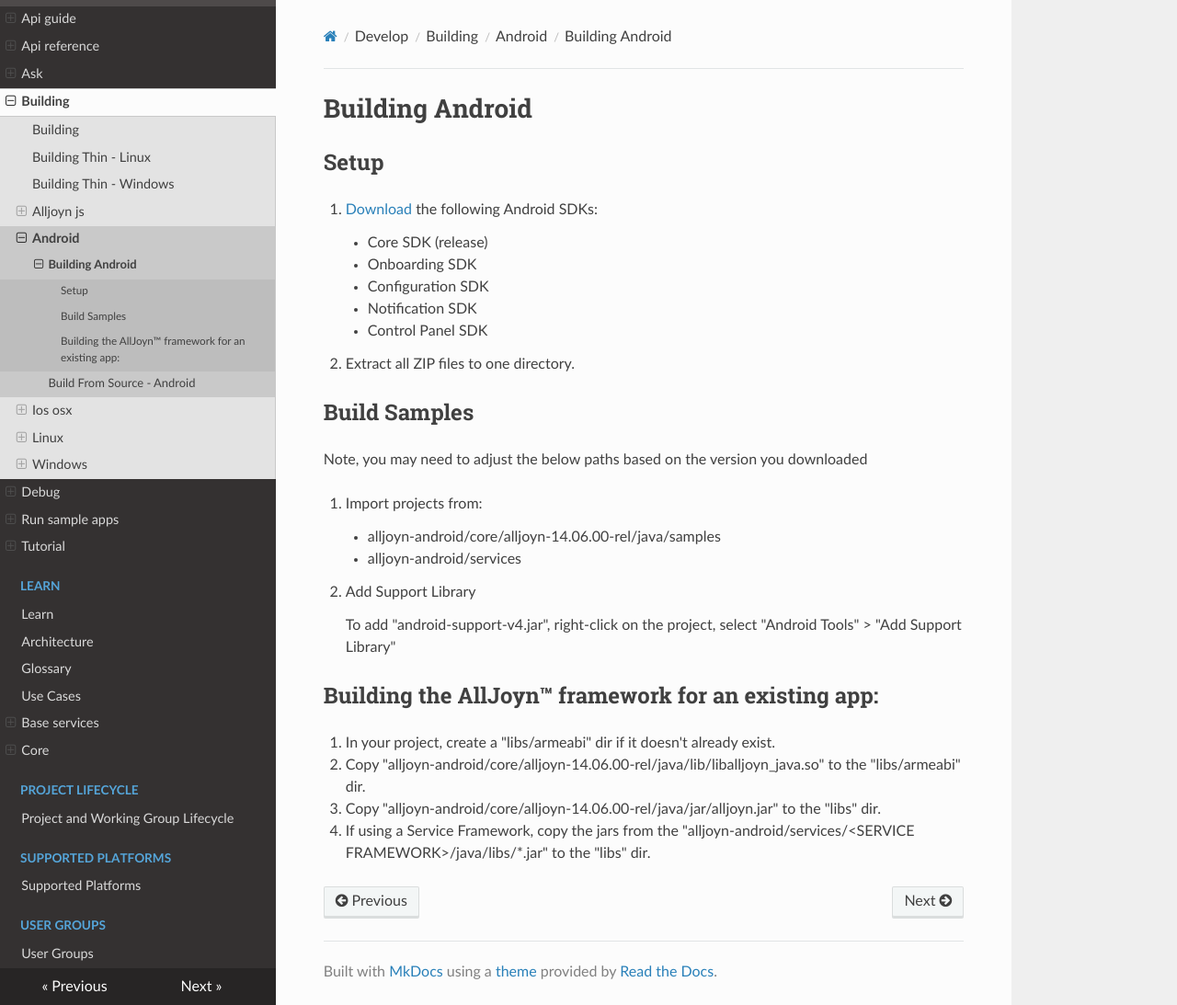
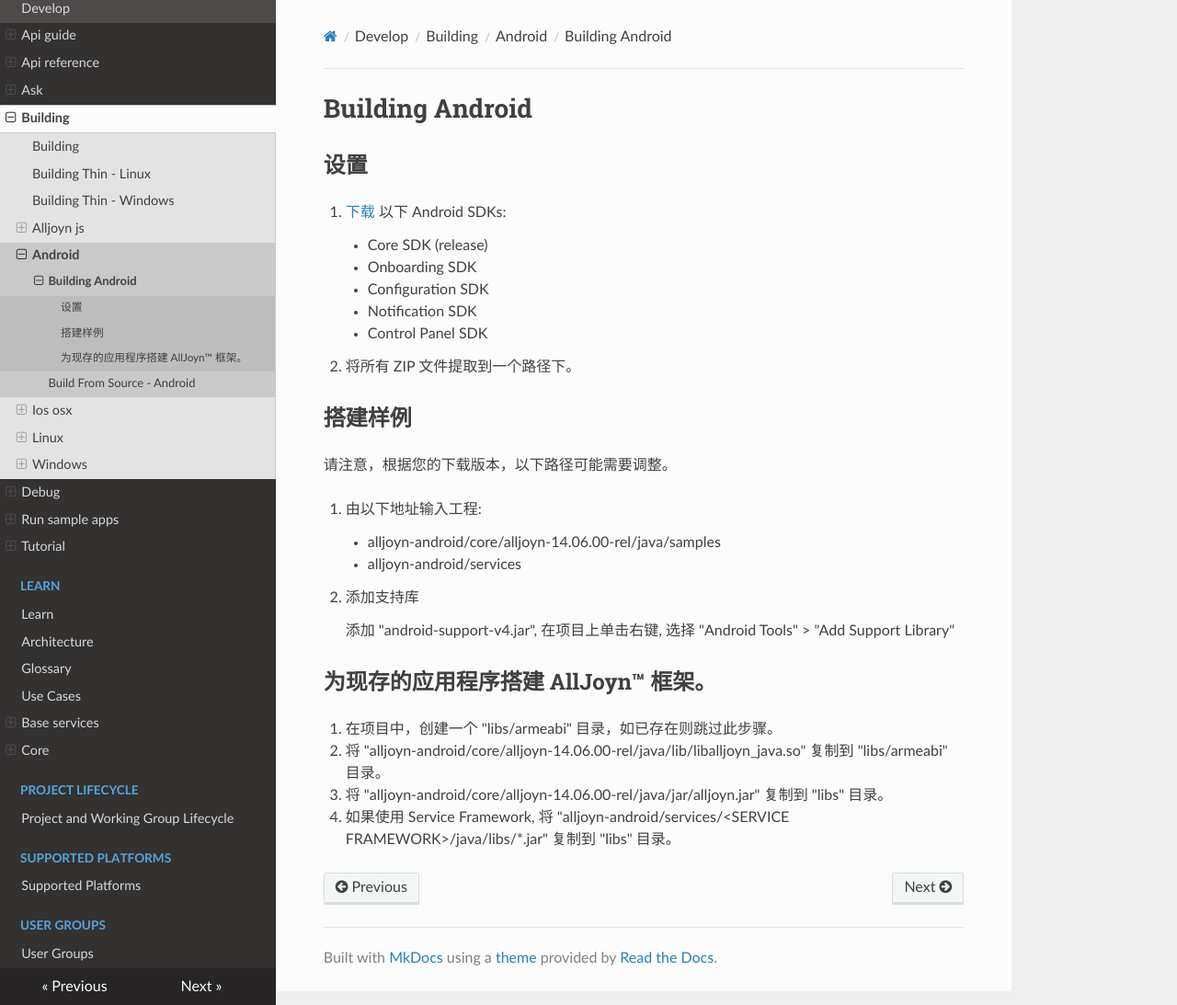
Before and after one commit to smart-conn/alljoyn-zh, an MkDocs documentation site: the page built from docs/develop/building/android/index.md, in a window 1280 px wide and 1093 px high. Shown: the whole window at 92% size. Built offline with MkDocs 1.6.1, drawn with Linux system fonts in a browser that asks for light colours; nearby versions of some CDN libraries.

Commit message:
Update index.md

```diff
--- a/docs/develop/building/android/index.md
+++ b/docs/develop/building/android/index.md
@@ -1,34 +1,34 @@
 # Building Android
 
-## Setup
+## 设置
 
- 1. [Download][download] the following Android SDKs:
+ 1. [下载][download] 以下 Android SDKs:
      * Core SDK (release)
      * Onboarding SDK
      * Configuration SDK
      * Notification SDK
      * Control Panel SDK
 
- 2. Extract all ZIP files to one directory.
+ 2. 将所有 ZIP 文件提取到一个路径下。
 
-## Build Samples
+## 搭建样例
 
-Note, you may need to adjust the below paths based on the version you downloaded
+请注意，根据您的下载版本，以下路径可能需要调整。
 
- 1. Import projects from:
+ 1. 由以下地址输入工程:
      * alljoyn-android/core/alljoyn-14.06.00-rel/java/samples
      * alljoyn-android/services
 
- 2. Add Support Library
+ 2. 添加支持库
 
-     To add "android-support-v4.jar", right-click on the project,
-     select "Android Tools" > "Add Support Library"
+     添加 "android-support-v4.jar", 在项目上单击右键,
+     选择 "Android Tools" > "Add Support Library"
 
-## Building the AllJoyn&trade; framework for an existing app:
+## 为现存的应用程序搭建 AllJoyn&trade; 框架。
 
- 1. In your project, create a "libs/armeabi" dir if it doesn't already exist.
- 2. Copy "alljoyn-android/core/alljoyn-14.06.00-rel/java/lib/liballjoyn_java.so" to the "libs/armeabi" dir.
- 3. Copy "alljoyn-android/core/alljoyn-14.06.00-rel/java/jar/alljoyn.jar" to the "libs" dir.
- 4. If using a Service Framework, copy the jars from the "alljoyn-android/services/&lt;SERVICE FRAMEWORK&gt;/java/libs/*.jar" to the "libs" dir.
+ 1. 在项目中，创建一个 "libs/armeabi" 目录，如已存在则跳过此步骤。
+ 2. 将 "alljoyn-android/core/alljoyn-14.06.00-rel/java/lib/liballjoyn_java.so" 复制到 "libs/armeabi" 目录。
+ 3. 将 "alljoyn-android/core/alljoyn-14.06.00-rel/java/jar/alljoyn.jar" 复制到 "libs" 目录。
+ 4. 如果使用 Service Framework, 将 "alljoyn-android/services/&lt;SERVICE FRAMEWORK&gt;/java/libs/*.jar" 复制到 "libs" 目录。
 
 [download]: https://allseenalliance.org/framework/download
```
